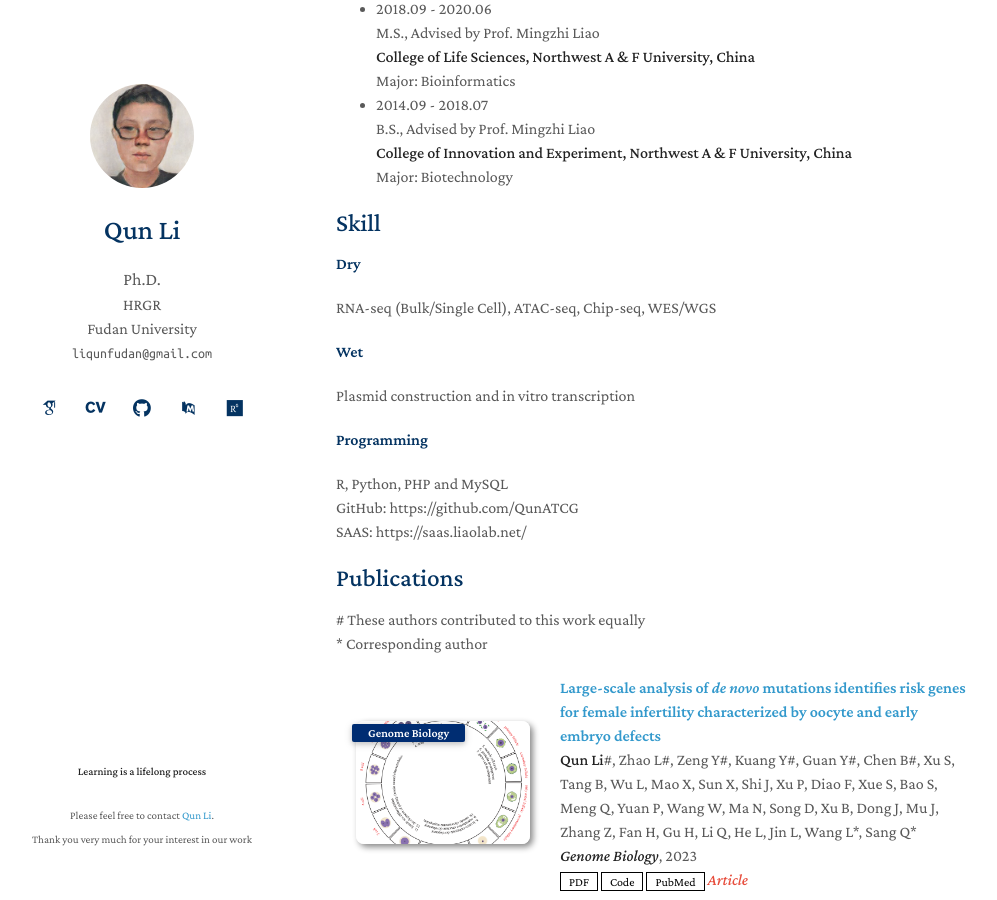
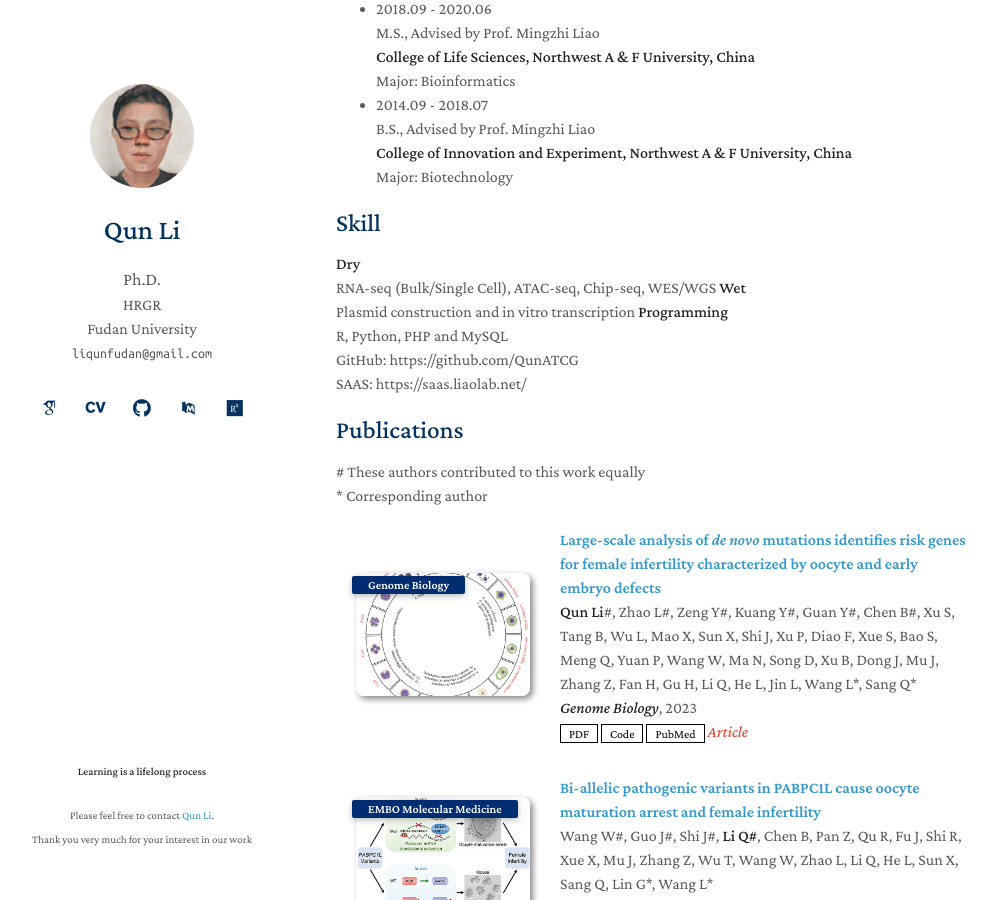
Before and after one commit to liqunbio/liqunbio.github.io, a Jekyll site: the page built from index.md, in a window 1280 px wide and 900 px high, scrolled down 501 px. Shown: the whole window, without its empty margins (134-1131 px from the left). Built offline with Jekyll 4.4.1, drawn with Linux system fonts in a browser that asks for light colours; some web fonts are replaced; comment, search, counter and statistics services are not loaded; our own code applies the rules of GitHub Pages for plain Markdown files.

```diff
--- a/index.md
+++ b/index.md
@@ -29,11 +29,11 @@ B.S., Advised by Prof. Mingzhi Liao <br>
 Major: Biotechnology
 
 ## Skill
-#### Dry
+**Dry** <br>
 RNA-seq (Bulk/Single Cell), ATAC-seq, Chip-seq, WES/WGS
-#### Wet
+**Wet** <br>
 Plasmid construction and in vitro transcription
-#### Programming
+**Programming** <br>
 R, Python, PHP and MySQL <br>
 GitHub: https://github.com/QunATCG <br>
 SAAS: https://saas.liaolab.net/ <br>
```
